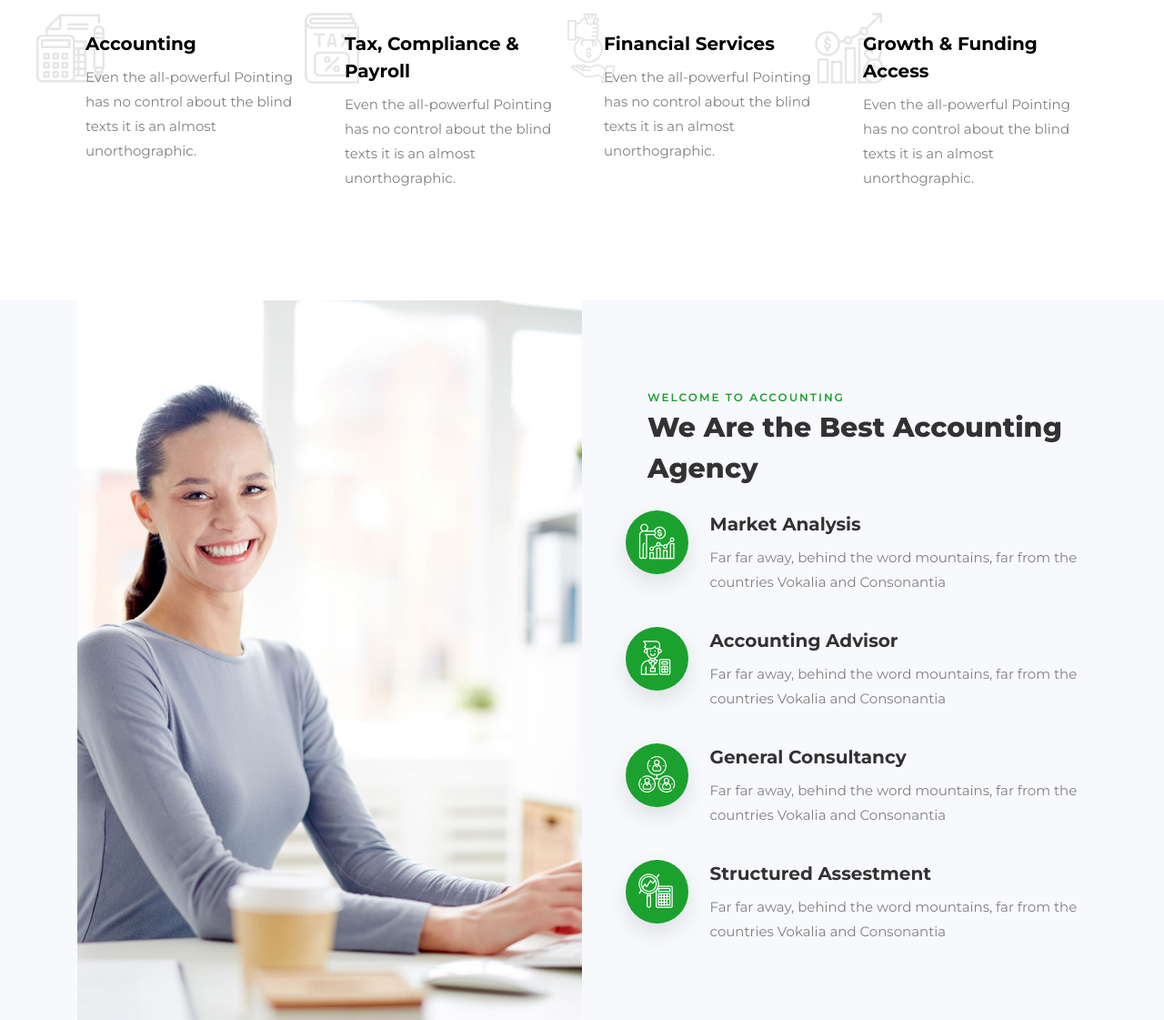
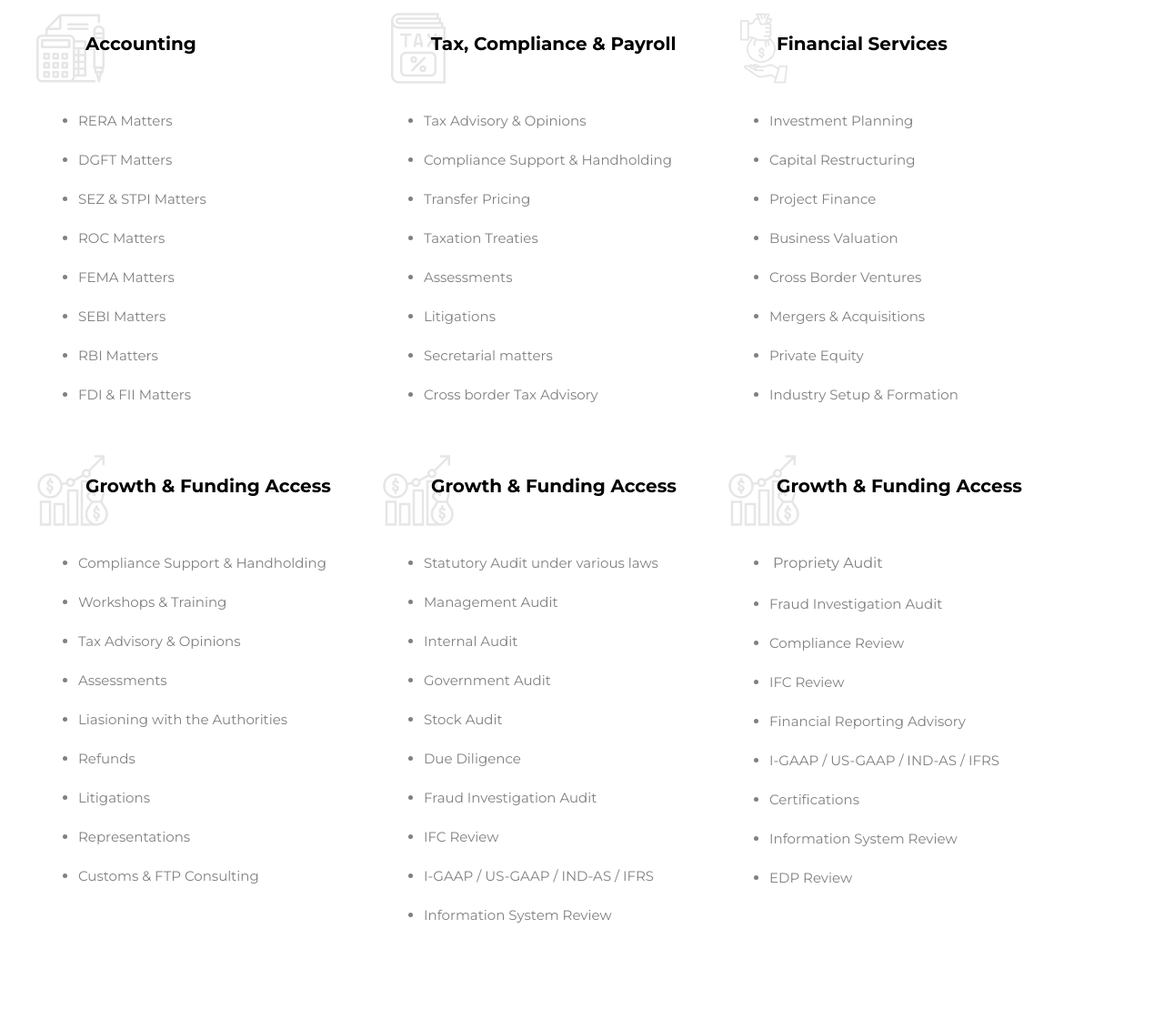
Before and after one commit to Siri-pixel/catemplate, a plain HTML site: page services.html in a window 1280 px wide. Shown: the part 611-1732 px from the top of the page at 91% size. Drawn offline with Linux system fonts and the light colour scheme; some packages are replaced by stand-ins of ours; no server answers; files whose address does not match are found by name.

Commit message:
service page done

```diff
--- /dev/null
+++ b/css/custom.css
@@ -0,0 +1,4 @@
+.li-box-details li{
+    padding-top: 8px;
+    padding-bottom: 8px;
+}
--- a/services.html
+++ b/services.html
@@ -17,6 +17,7 @@
 
     <link rel="stylesheet" href="css/flaticon.css">
     <link rel="stylesheet" href="css/style.css">
+    <link rel="stylesheet" href="css/custom.css">
   </head>
   <body>
 
@@ -51,12 +52,6 @@
 		<nav class="navbar navbar-expand-lg navbar-dark ftco_navbar bg-dark ftco-navbar-light" id="ftco-navbar">
 	    <div class="container">
 	    	<a class="navbar-brand" href="index.html">Accounting</a>
-	    	<form action="#" class="searchform order-sm-start order-lg-last">
-          <div class="form-group d-flex">
-            <input type="text" class="form-control pl-3" placeholder="Search">
-            <button type="submit" placeholder="" class="form-control search"><span class="fa fa-search"></span></button>
-          </div>
-        </form>
 	      <button class="navbar-toggler" type="button" data-toggle="collapse" data-target="#ftco-nav" aria-controls="ftco-nav" aria-expanded="false" aria-label="Toggle navigation">
 	        <span class="fa fa-bars"></span> Menu
 	      </button>
@@ -88,177 +83,127 @@
     <section class="ftco-section">
     	<div class="container">
     		<div class="row">
-          <div class="col-md-6 col-lg-3 d-flex services align-self-stretch px-4 ftco-animate">
+          <div class="col-md-6 col-lg-4 mb-5 d-flex services align-self-stretch px-4 ftco-animate">
             <div class="d-block">
               <div class="icon d-flex mr-2">
             		<span class="flaticon-accounting-1"></span>
               </div>
-              <div class="media-body">
+              <div class="media-body li-box-details">
 				<h3 class="heading">Accounting</h3>
-                <p>Even the all-powerful Pointing has no control about the blind texts it is an almost unorthographic.</p>
+				<ul class=" pl-0 ml-n2 mt-5">
+					<li>RERA Matters</li>
+					<li>DGFT Matters</li>
+					<li>SEZ &amp; STPI Matters</li>
+					<li>ROC Matters</li>
+					<li>FEMA Matters</li>
+					<li>SEBI Matters</li>
+					<li>RBI Matters</li>
+					<li>FDI &amp; FII Matters</li>
+				</ul>
               </div>
             </div>
           </div>
-          <div class="col-md-6 col-lg-3 d-flex services align-self-stretch px-4 ftco-animate">
+          <div class="col-md-6 col-lg-4 mb-5 d-flex services align-self-stretch px-4 ftco-animate">
             <div class="d-block">
               <div class="icon d-flex mr-2">
             		<span class="flaticon-tax"></span>
               </div>
-              <div class="media-body">
+              <div class="media-body  li-box-details">
 				<h3 class="heading">Tax, Compliance &amp; Payroll</h3>
-                <p>Even the all-powerful Pointing has no control about the blind texts it is an almost unorthographic.</p>
+				<ul class=" pl-0 ml-n2 mt-5">
+					<li>Tax Advisory &amp; Opinions</li>
+					<li>Compliance Support &amp; Handholding</li>
+					<li>Transfer Pricing</li>
+					<li>Taxation Treaties</li>
+					<li>Assessments</li>
+					<li>Litigations</li>
+					<li>Secretarial matters</li>
+					<li>Cross border Tax Advisory</li>
+					</ul>
               </div>
             </div>
           </div>
-          <div class="col-md-6 col-lg-3 d-flex services align-self-stretch px-4 ftco-animate">
+          <div class="col-md-6 col-lg-4 mb-5 d-flex services align-self-stretch px-4 ftco-animate">
             <div class="d-block">
               <div class="icon d-flex mr-2">
             		<span class="flaticon-loan"></span>
               </div>
-              <div class="media-body">
+              <div class="media-body  li-box-details">
 				<h3 class="heading">Financial Services</h3>
-                <p>Even the all-powerful Pointing has no control about the blind texts it is an almost unorthographic.</p>
+				<ul class=" pl-0 ml-n2 mt-5">
+					<li>Investment Planning</li>
+					<li>Capital Restructuring</li>
+					<li>Project Finance</li>
+					<li>Business Valuation</li>
+					<li>Cross Border Ventures</li>
+					<li>Mergers &amp; Acquisitions</li>
+					<li>Private Equity</li>
+					<li>Industry Setup &amp; Formation</li>
+					</ul>
               </div>
             </div>
           </div>
-          <div class="col-md-6 col-lg-3 d-flex services align-self-stretch px-4 ftco-animate">
+          <div class="col-md-6 col-lg-4 d-flex services align-self-stretch px-4 ftco-animate">
             <div class="d-block">
               <div class="icon d-flex mr-2">
             		<span class="flaticon-budget"></span>
               </div>
-              <div class="media-body">
+              <div class="media-body  li-box-details">
 				<h3 class="heading">Growth &amp; Funding Access</h3>
-                <p>Even the all-powerful Pointing has no control about the blind texts it is an almost unorthographic.</p>
+				<ul  class=" pl-0 ml-n2 mt-5">
+					<li>Compliance Support &amp; Handholding</li>
+					<li>Workshops &amp; Training</li>
+					<li>Tax Advisory &amp; Opinions</li>
+					<li>Assessments</li>
+					<li>Liasioning with the Authorities</li>
+					<li>Refunds</li>
+					<li>Litigations</li>
+					<li>Representations</li>
+					<li>Customs &amp; FTP Consulting</li>
+					</ul>
               </div>
             </div>
           </div>
+          <div class="col-md-6 col-lg-4 d-flex services align-self-stretch px-4 ftco-animate">
+            <div class="d-block">
+              <div class="icon d-flex mr-2">
+            		<span class="flaticon-budget"></span>
               </div>
-    	</div>
-    </section>
-
-    <section class="ftco-section ftco-no-pt bg-light">
-    	<div class="container">
-    		<div class="row d-flex no-gutters">
-    			<div class="col-md-6 d-flex">
-    				<div class="img img-video d-flex align-self-stretch align-items-center justify-content-center justify-content-md-center mb-4 mb-sm-0" style="background-image:url(images/about.jpg);">
-    				</div>
-    			</div>
-    			<div class="col-md-6 pl-md-5 py-md-5">
-    				<div class="heading-section pl-md-4 pt-md-5">
-    					<span class="subheading">Welcome to Accounting</span>
-	            <h2 class="mb-4">We Are the Best Accounting Agency</h2>
-    				</div>
-    				<div class="services-2 w-100 d-flex">
-    					<div class="icon d-flex align-items-center justify-content-center"><span class="flaticon-wealth"></span></div>
-    					<div class="text pl-4">
-    						<h4>Market Analysis</h4>
-    						<p>Far far away, behind the word mountains, far from the countries Vokalia and Consonantia</p>
-    					</div>
-    				</div>
-    				<div class="services-2 w-100 d-flex">
-    					<div class="icon d-flex align-items-center justify-content-center"><span class="flaticon-accountant"></span></div>
-    					<div class="text pl-4">
-    						<h4>Accounting Advisor</h4>
-    						<p>Far far away, behind the word mountains, far from the countries Vokalia and Consonantia</p>
-    					</div>
-    				</div>
-    				<div class="services-2 w-100 d-flex">
-    					<div class="icon d-flex align-items-center justify-content-center"><span class="flaticon-teamwork"></span></div>
-    					<div class="text pl-4">
-    						<h4>General Consultancy</h4>
-    						<p>Far far away, behind the word mountains, far from the countries Vokalia and Consonantia</p>
-    					</div>
-    				</div>
-    				<div class="services-2 w-100 d-flex">
-    					<div class="icon d-flex align-items-center justify-content-center"><span class="flaticon-accounting"></span></div>
-    					<div class="text pl-4">
-    						<h4>Structured Assestment</h4>
-    						<p>Far far away, behind the word mountains, far from the countries Vokalia and Consonantia</p>
+              <div class="media-body  li-box-details">
+                <h3 class="heading">Growth &amp; Funding Access</h3>
+                <ul  class=" pl-0 ml-n2 mt-5">
+					<li>Statutory Audit under various laws</li>
+					<li>Management Audit</li>
+					<li>Internal Audit</li>
+					<li>Government Audit</li>
+					<li>Stock Audit</li>
+					<li>Due Diligence</li>
+					<li>Fraud Investigation Audit</li>
+					<li>IFC Review</li>
+					<li>I-GAAP / US-GAAP / IND-AS / IFRS</li>
+					<li>Information System Review</li>
+					</ul>
               </div>
             </div>
           </div>
+          <div class="col-md-6 col-lg-4 d-flex services align-self-stretch px-4 ftco-animate">
+            <div class="d-block">
+              <div class="icon d-flex mr-2">
+            		<span class="flaticon-budget"></span>
               </div>
-    	</div>
-    </section>
-
-    <section class="ftco-section bg-light ftco-no-pt">
-    	<div class="container">
-    		<div class="row justify-content-center pb-5 mb-3">
-          <div class="col-md-7 heading-section text-center ftco-animate">
-          	<span class="subheading">Price &amp; Plans</span>
-            <h2>Affordable Packages</h2>
-          </div>
-        </div>
-    		<div class="row">
-    			<div class="col-md-6 col-lg-3 ftco-animate">
-	          <div class="block-7">
-	            <div class="text-center">
-	            	<span class="excerpt d-block">Personal</span>
-	            <span class="price"><sup>$</sup> <span class="number">49</span> <sub>/mos</sub></span>
-
-	            <ul class="pricing-text mb-5">
-	              <li><span class="fa fa-check mr-2"></span>Brand Strategy</li>
-	              <li><span class="fa fa-check mr-2"></span>Online Marketing</li>
-	              <li><span class="fa fa-check mr-2"></span>Branding Services</li>
-	              <li><span class="fa fa-check mr-2"></span>Creative Marketing</li>
-	              <li><span class="fa fa-check mr-2"></span>Sales Management</li>
+              <div class="media-body  li-box-details">
+                <h3 class="heading">Growth &amp; Funding Access</h3>
+                <ul  class=" pl-0 ml-n2 mt-5">
+					<li>&nbsp;<span style="font-size: 16px;">Propriety Audit</span></li>
+					<li>Fraud Investigation Audit</li>
+					<li>Compliance Review</li>
+					<li>IFC Review</li>
+					<li>Financial Reporting Advisory</li>
+					<li>I-GAAP / US-GAAP / IND-AS / IFRS</li>
+					<li>Certifications</li>
+					<li>Information System Review</li>
+					<li>EDP Review</li>
 					</ul>
-
-	            <a href="#" class="btn btn-primary d-block px-2 py-3">Get Started</a>
-	            </div>
-	          </div>
-	        </div>
-	        <div class="col-md-6 col-lg-3 ftco-animate">
-	          <div class="block-7">
-	            <div class="text-center">
-            	<span class="excerpt d-block">Business</span>
-	            <span class="price"><sup>$</sup> <span class="number">79</span> <sub>/mos</sub></span>
-
-	            <ul class="pricing-text mb-5">
-	              <li><span class="fa fa-check mr-2"></span>Brand Strategy</li>
-	              <li><span class="fa fa-check mr-2"></span>Online Marketing</li>
-	              <li><span class="fa fa-check mr-2"></span>Branding Services</li>
-	              <li><span class="fa fa-check mr-2"></span>Creative Marketing</li>
-	              <li><span class="fa fa-check mr-2"></span>Sales Management</li>
-	            </ul>
-
-	            <a href="#" class="btn btn-primary d-block px-2 py-3">Get Started</a>
-	            </div>
-	          </div>
-	        </div>
-	        <div class="col-md-6 col-lg-3 ftco-animate">
-	          <div class="block-7">
-	            <div class="text-center">
-	            	<span class="excerpt d-block">Ultimate</span>
-	            <span class="price"><sup>$</sup> <span class="number">109</span> <sub>/mos</sub></span>
-
-	            <ul class="pricing-text mb-5">
-	              <li><span class="fa fa-check mr-2"></span>Brand Strategy</li>
-	              <li><span class="fa fa-check mr-2"></span>Online Marketing</li>
-	              <li><span class="fa fa-check mr-2"></span>Branding Services</li>
-	              <li><span class="fa fa-check mr-2"></span>Creative Marketing</li>
-	              <li><span class="fa fa-check mr-2"></span>Sales Management</li>
-	            </ul>
-
-	            <a href="#" class="btn btn-primary d-block px-2 py-3">Get Started</a>
-	            </div>
-	          </div>
-	        </div>
-	        <div class="col-md-6 col-lg-3 ftco-animate">
-	          <div class="block-7">
-	            <div class="text-center">
-	            	<span class="excerpt d-block">Premium</span>
-	            <span class="price"><sup>$</sup> <span class="number">149</span> <sub>/mos</sub></span>
-
-	            <ul class="pricing-text mb-5">
-	              <li><span class="fa fa-check mr-2"></span>Brand Strategy</li>
-	              <li><span class="fa fa-check mr-2"></span>Online Marketing</li>
-	              <li><span class="fa fa-check mr-2"></span>Branding Services</li>
-	              <li><span class="fa fa-check mr-2"></span>Creative Marketing</li>
-	              <li><span class="fa fa-check mr-2"></span>Sales Management</li>
-	            </ul>
-
-	            <a href="#" class="btn btn-primary d-block px-2 py-3">Get Started</a>
               </div>
             </div>
           </div>
@@ -284,10 +229,11 @@
       </div>
     </section>
 
+
     <footer class="footer">
-			<div class="container-fluid px-lg-5">
+		<div class="container px-lg-5">
 			<div class="row">
-					<div class="col-md-9 py-5">
+				<div class="col-md-12 py-5">
 					<div class="row">
 						<div class="col-md-4 mb-md-0 mb-4">
 							<h2 class="footer-heading">About us</h2>
@@ -300,7 +246,7 @@
 						</div>
 						<div class="col-md-8">
 							<div class="row justify-content-center">
-									<div class="col-md-12 col-lg-10">
+								<div class="col-md-12 ">
 									<div class="row">
 										<div class="col-md-4 mb-md-0 mb-4">
 											<h2 class="footer-heading">Services</h2>
@@ -342,26 +288,6 @@
 						</div>
 					</div>
 				</div>
-					<div class="col-md-3 py-md-5 py-4 aside-stretch-right pl-lg-5">
-						<h2 class="footer-heading">Free consultation</h2>
-						<form action="#" class="form-consultation">
-              <div class="form-group">
-                <input type="text" class="form-control" placeholder="Your Name">
-              </div>
-              <div class="form-group">
-                <input type="text" class="form-control" placeholder="Your Email">
-              </div>
-              <div class="form-group">
-                <input type="text" class="form-control" placeholder="Subject">
-              </div>
-              <div class="form-group">
-                <textarea name="" id="" cols="30" rows="3" class="form-control" placeholder="Message"></textarea>
-              </div>
-              <div class="form-group">
-              	<button type="submit" class="form-control submit px-3">Send A Message</button>
-              </div>
-            </form>
-					</div>
 			</div>
 		</div>
 	</footer>
```
Lines whose indentation alone changed are shown as unchanged.
